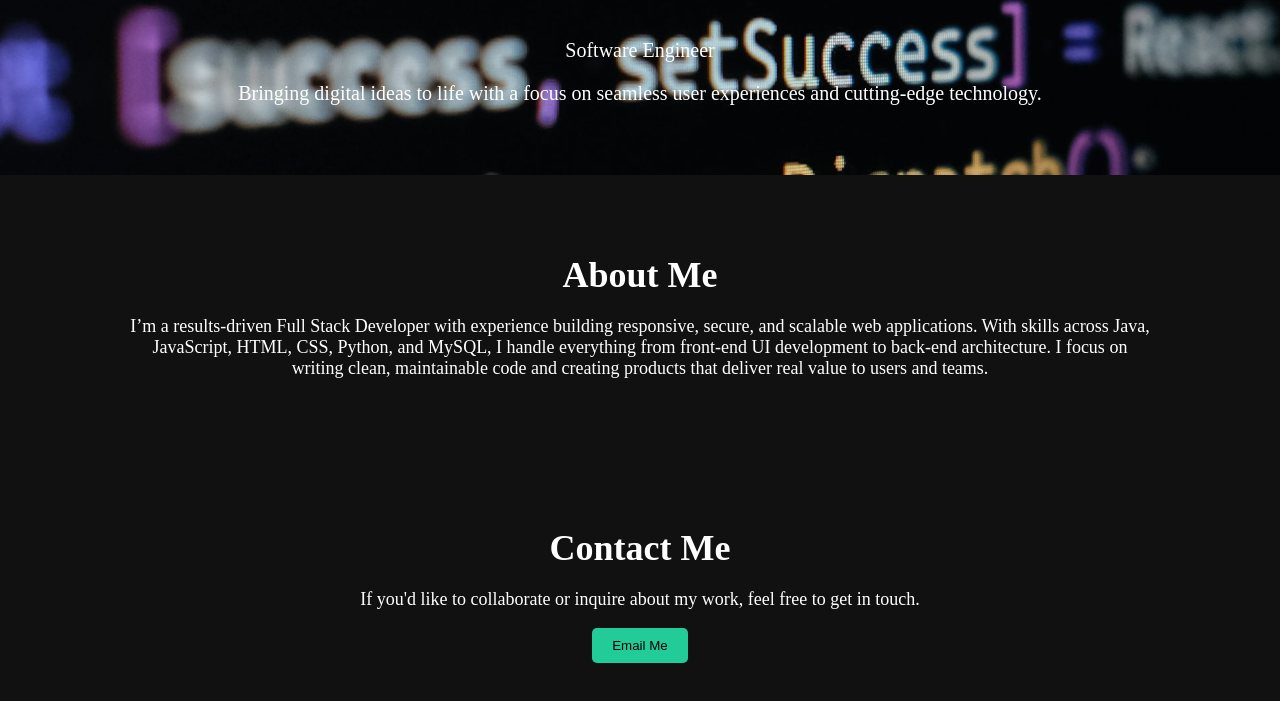
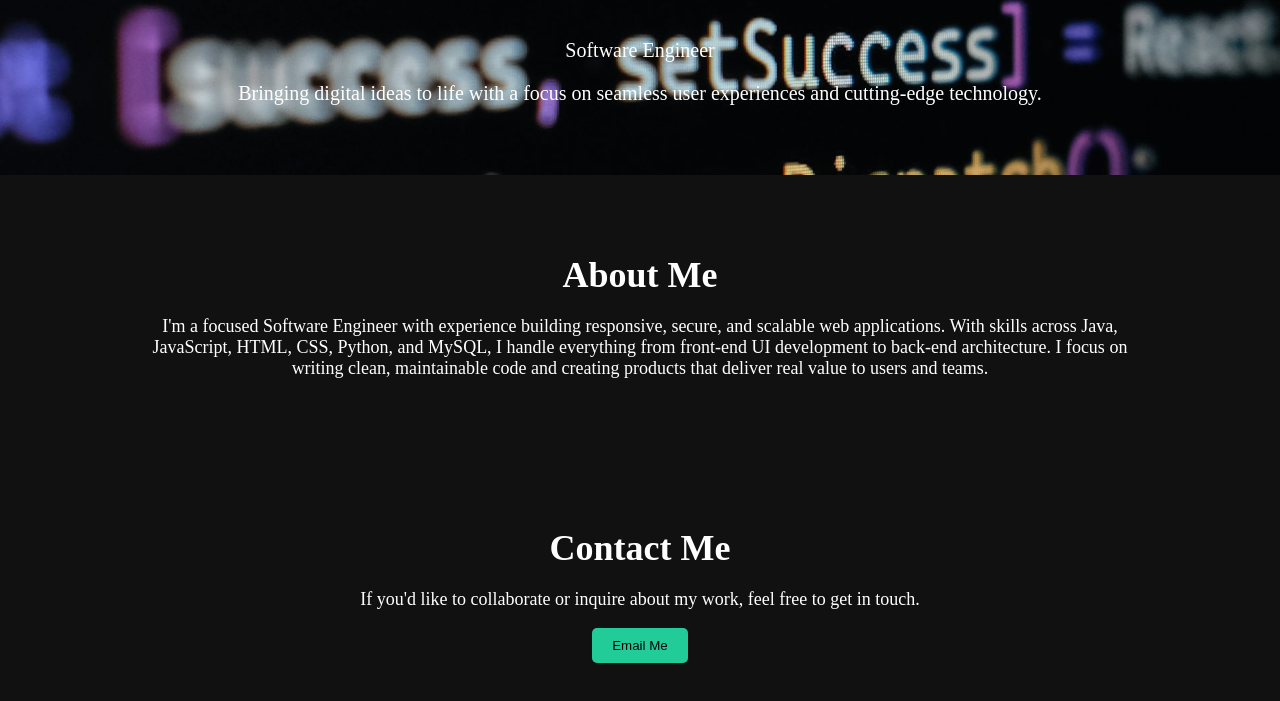
Before and after one commit to Ken-Smit/portfolio, a plain HTML site: page index.html in a window 1280 px wide. Shown: the part 621-1322 px from the top of the page. Drawn offline with Linux system fonts and the light colour scheme; a web font is replaced by a local one.

Commit message:
Update About Me section - focused Software Engineer

```diff
--- a/index.html
+++ b/index.html
@@ -3,7 +3,7 @@
 <head>
     <meta charset="UTF-8">
     <meta name="viewport" content="width=device-width, initial-scale=1.0">
-    <title>Kenneth Smith - Full Stack Developer Portfolio</title>
+    <title>Portfolio</title>
     <link rel="stylesheet" href="styles.css">
     <link rel="preconnect" href="https://fonts.googleapis.com">
 <link rel="preconnect" href="https://fonts.gstatic.com" crossorigin>
@@ -48,11 +48,11 @@
     <section class="solutions" id="about">
         <h2>About Me</h2>
         <p>
-            I’m a results-driven Full Stack Developer with experience building responsive, secure,
-             and scalable web applications. With skills across Java, JavaScript, HTML, CSS,
-             Python, and MySQL, I handle everything from front-end UI development to back-end
-             architecture. I focus on writing clean, maintainable code and creating products
-             that deliver real value to users and teams.
+            I'm a focused Software Engineer with experience building responsive, secure,
+            and scalable web applications. With skills across Java, JavaScript, HTML, CSS,
+            Python, and MySQL, I handle everything from front-end UI development to back-end
+            architecture. I focus on writing clean, maintainable code and creating products
+            that deliver real value to users and teams.
         </p>
 
     </section>
```
